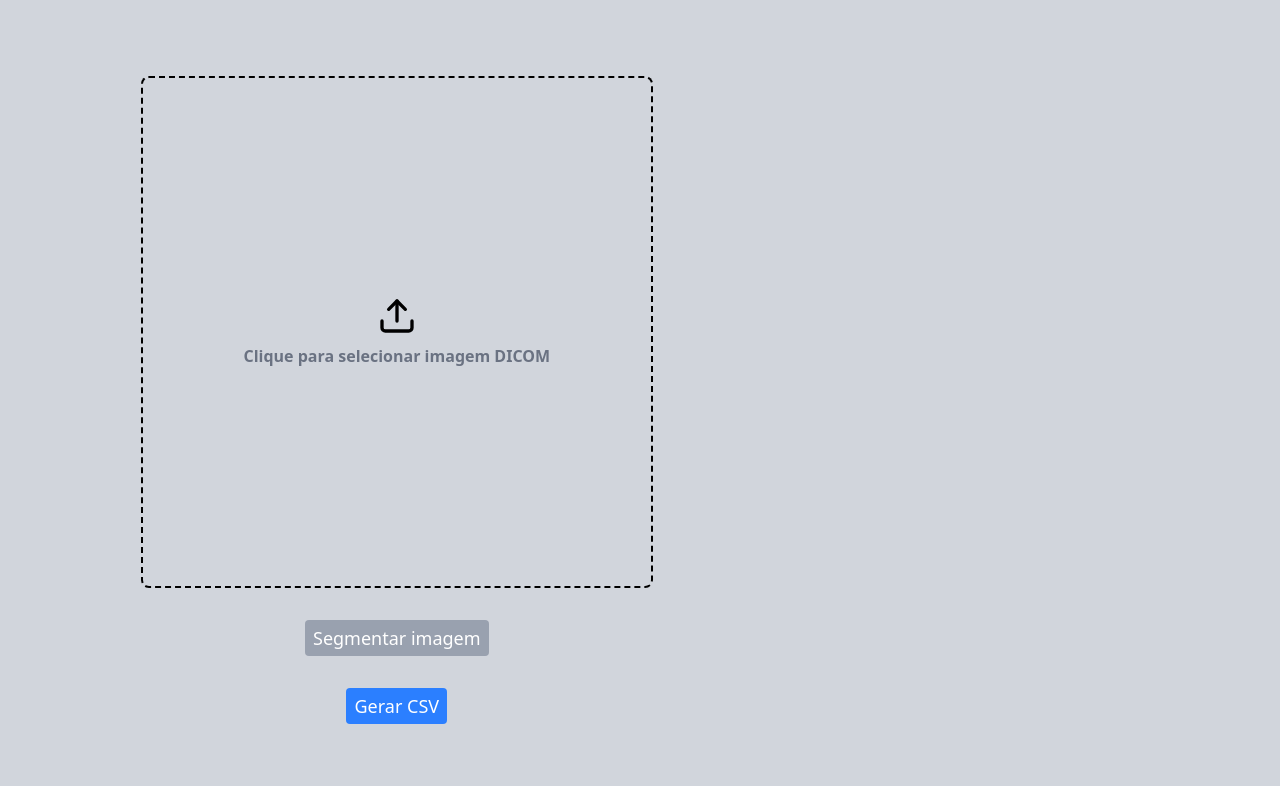
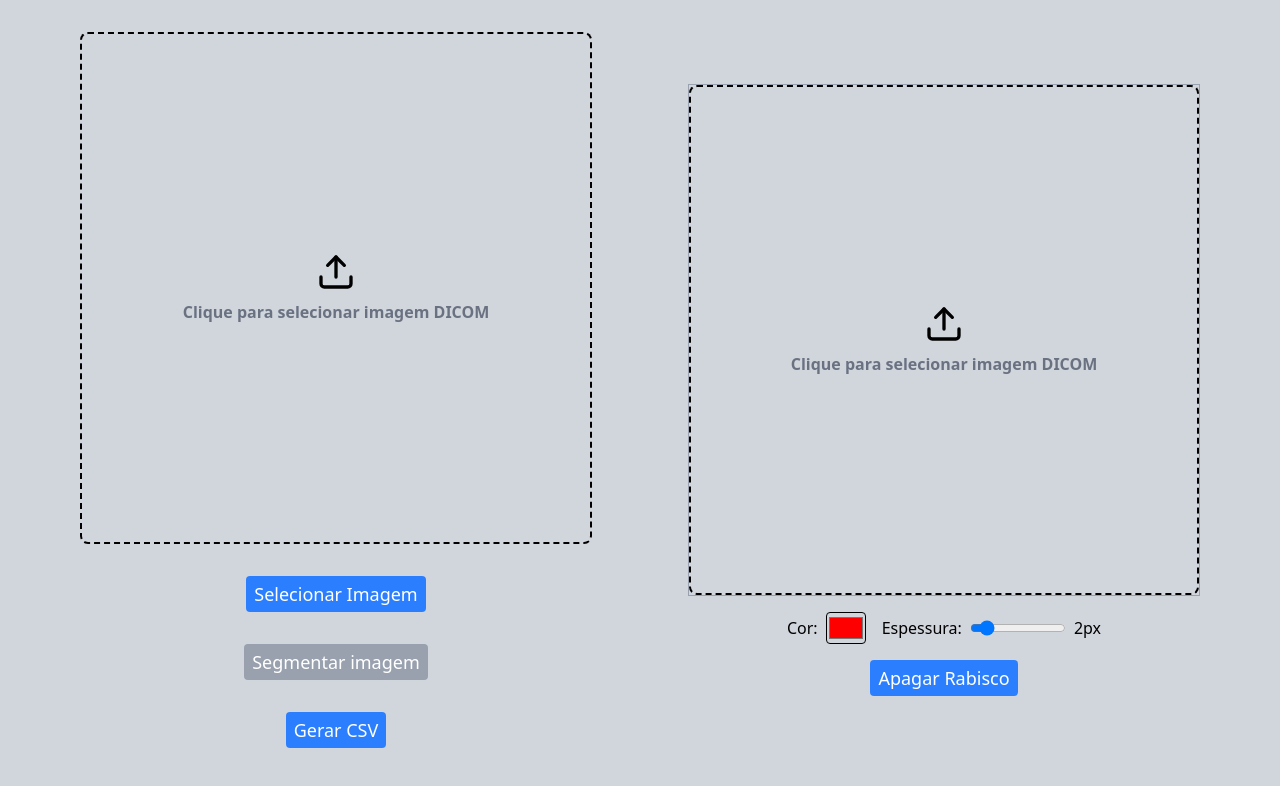
Before and after one commit to kelvinleandro/lung-segmentation-client, a React (Vite) app: page / in a window 1280 px wide. Shown: the top 786 px of the page. Built offline with nearby package versions, Linux system fonts and the light colour scheme; what @cornerstonejs/core, @cornerstonejs/dicom-image-loader would draw is missing.

Commit message:
feat: Implementação da ferramenta de segmentação manual

```diff
--- /dev/null
+++ b/src/components/dicom-Viewer.tsx
@@ -0,0 +1,122 @@
+import React, { useRef, useEffect, useMemo, useState } from "react";
+import { Upload } from "lucide-react";
+import { ImageData } from "@/types/image";
+import { drawImageWithOverlay } from "@/utils/image";
+
+const DICOMViewer = ({ imageData }: { imageData: ImageData | null }) => {
+  const canvasRef = useRef<HTMLCanvasElement | null>(null);
+  const isDrawing = useRef(false);
+  const [color, setColor] = useState("#ff0000"); // Cor padrão: vermelho
+  const [lineWidth, setLineWidth] = useState(2); // Espessura padrão
+
+  const imageSrc = useMemo(() => {
+    if (!imageData) return null;
+    return drawImageWithOverlay(imageData, [], 0);
+  }, [imageData]);
+
+  useEffect(() => {
+    const canvas = canvasRef.current;
+    if (!canvas) return;
+    const ctx = canvas.getContext("2d");
+    if (!ctx) return;
+
+    ctx.lineWidth = lineWidth;
+    ctx.strokeStyle = color;
+    ctx.lineJoin = "round";
+    ctx.lineCap = "round";
+
+    const startDrawing = (event: MouseEvent) => {
+      if (!imageSrc) return;
+      isDrawing.current = true;
+      ctx.beginPath();
+      ctx.moveTo(event.offsetX, event.offsetY);
+    };
+
+    const draw = (event: MouseEvent) => {
+      if (!isDrawing.current || !imageSrc) return;
+      ctx.lineTo(event.offsetX, event.offsetY);
+      ctx.stroke();
+    };
+
+    const stopDrawing = () => {
+      isDrawing.current = false;
+      ctx.closePath();
+    };
+
+    canvas.addEventListener("mousedown", startDrawing);
+    canvas.addEventListener("mousemove", draw);
+    canvas.addEventListener("mouseup", stopDrawing);
+    canvas.addEventListener("mouseleave", stopDrawing);
+
+    return () => {
+      canvas.removeEventListener("mousedown", startDrawing);
+      canvas.removeEventListener("mousemove", draw);
+      canvas.removeEventListener("mouseup", stopDrawing);
+      canvas.removeEventListener("mouseleave", stopDrawing);
+    };
+  }, [imageSrc, color, lineWidth]);
+
+  const clearCanvas = () => {
+    const canvas = canvasRef.current;
+    if (!canvas) return;
+    const ctx = canvas.getContext("2d");
+    if (!ctx) return;
+    ctx.clearRect(0, 0, canvas.width, canvas.height);
+  };
+
+  return (
+    <div className="flex flex-col w-[45%] items-center justify-center gap-4 relative">
+      <div className="relative w-[512px] h-[512px] border border-gray-400">
+        {imageSrc ? (
+          <img src={imageSrc} alt="Imagem DICOM" className="w-full h-full" />
+        ) : (
+          <div className="flex flex-col items-center justify-center gap-2 w-full h-full border-2 border-dashed rounded-lg">
+            <Upload size={40} />
+            <p className="text-md font-semibold text-center text-gray-500">
+              Clique para selecionar imagem DICOM
+            </p>
+          </div>
+        )}
+        <canvas
+          ref={canvasRef}
+          className="absolute top-0 left-0 w-full h-full z-10"
+          width={512}
+          height={512}
+        />
+      </div>
+
+      <div className="flex gap-4 items-center">
+        <label className="flex items-center gap-2">
+          Cor:
+          <input
+            type="color"
+            value={color}
+            onChange={(e) => setColor(e.target.value)}
+            className="w-10 h-8 border rounded"
+          />
+        </label>
+        <label className="flex items-center gap-2">
+          Espessura:
+          <input
+            type="range"
+            min="1"
+            max="10"
+            value={lineWidth}
+            onChange={(e) => setLineWidth(Number(e.target.value))}
+            className="w-24"
+          />
+          {lineWidth}px
+        </label>
+      </div>
+
+      <button
+        onClick={clearCanvas}
+        className="py-1 px-2 text-lg bg-blue-500 text-white rounded hover:bg-blue-600 disabled:bg-gray-400"
+      >
+        Apagar Rabisco
+      </button>
+    </div>
+  );
+};
+
+export default DICOMViewer;
--- a/src/pages/home.tsx
+++ b/src/pages/home.tsx
@@ -6,6 +6,7 @@ import {
 } from "@cornerstonejs/dicom-image-loader";
 import { Upload } from "lucide-react";
 import useApi from "@/hooks/use-api";
+import DICOMViewer from "@/components/dicom-Viewer";
 import {
   applyWindowing,
   drawImageWithOverlay,
@@ -85,12 +86,11 @@ const HomePage = () => {
       setIsSubmitting(false);
     }
   };
-
+  console.log(imageData)
   return (
-    <div className="bg-gray-300 h-screen w-full flex flex-row items-center justify-center py-8">
-      <div className="flex flex-col w-[60%] items-center justify-center gap-8">
+    <div className="bg-gray-300 h-screen w-full flex flex-row items-center justify-center py-8 gap-8 flex-wrap">
+      <div className="flex flex-col w-[45%] items-center justify-center gap-8">
         <div
-          onClick={() => document.getElementById("dicom-upload")?.click()}
           className="cursor-pointer border-gray-400 w-[512px] h-[512px] transition-colors"
         >
           {imageSrc ? (
@@ -114,8 +114,14 @@ const HomePage = () => {
             className="hidden"
             onChange={handleFileSelect}
           />
+
         </div>
-
+        <button
+          onClick={() => document.getElementById("dicom-upload")?.click()}
+          className="py-1 px-2 text-lg bg-blue-500 text-white rounded hover:bg-blue-600 disabled:bg-gray-400"
+          >
+            Selecionar Imagem
+        </button>
         <button
           onClick={handleSendFile}
           disabled={!dicomFile || isSubmitting}
@@ -144,6 +150,7 @@ const HomePage = () => {
           Gerar CSV
         </button>
       </div>
+      <DICOMViewer imageData={imageData} segmentationPoints={[]} />
 
       <div className="w-[38%] flex flex-col items-start">
         {segmentationPoints && (
```
